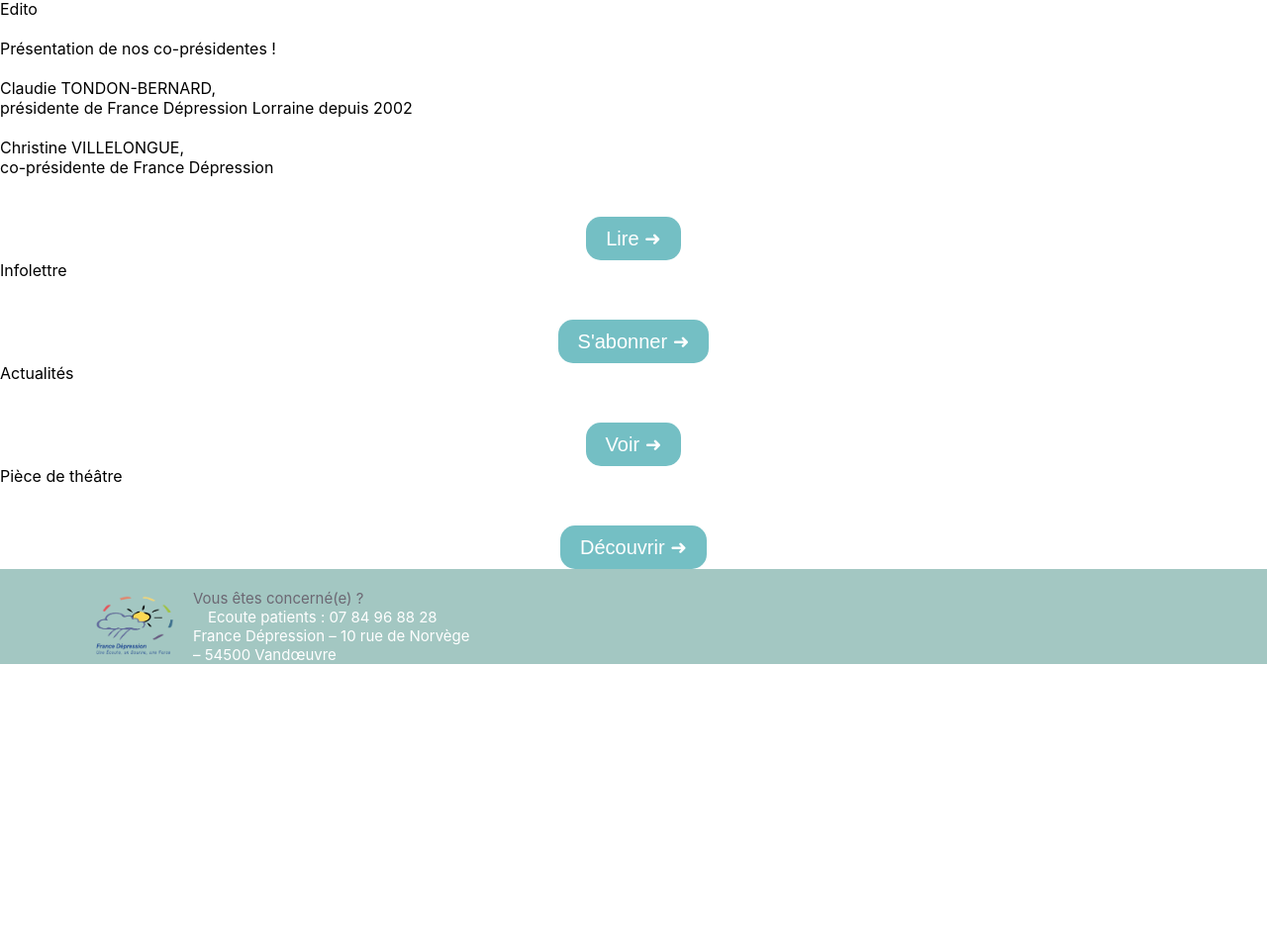
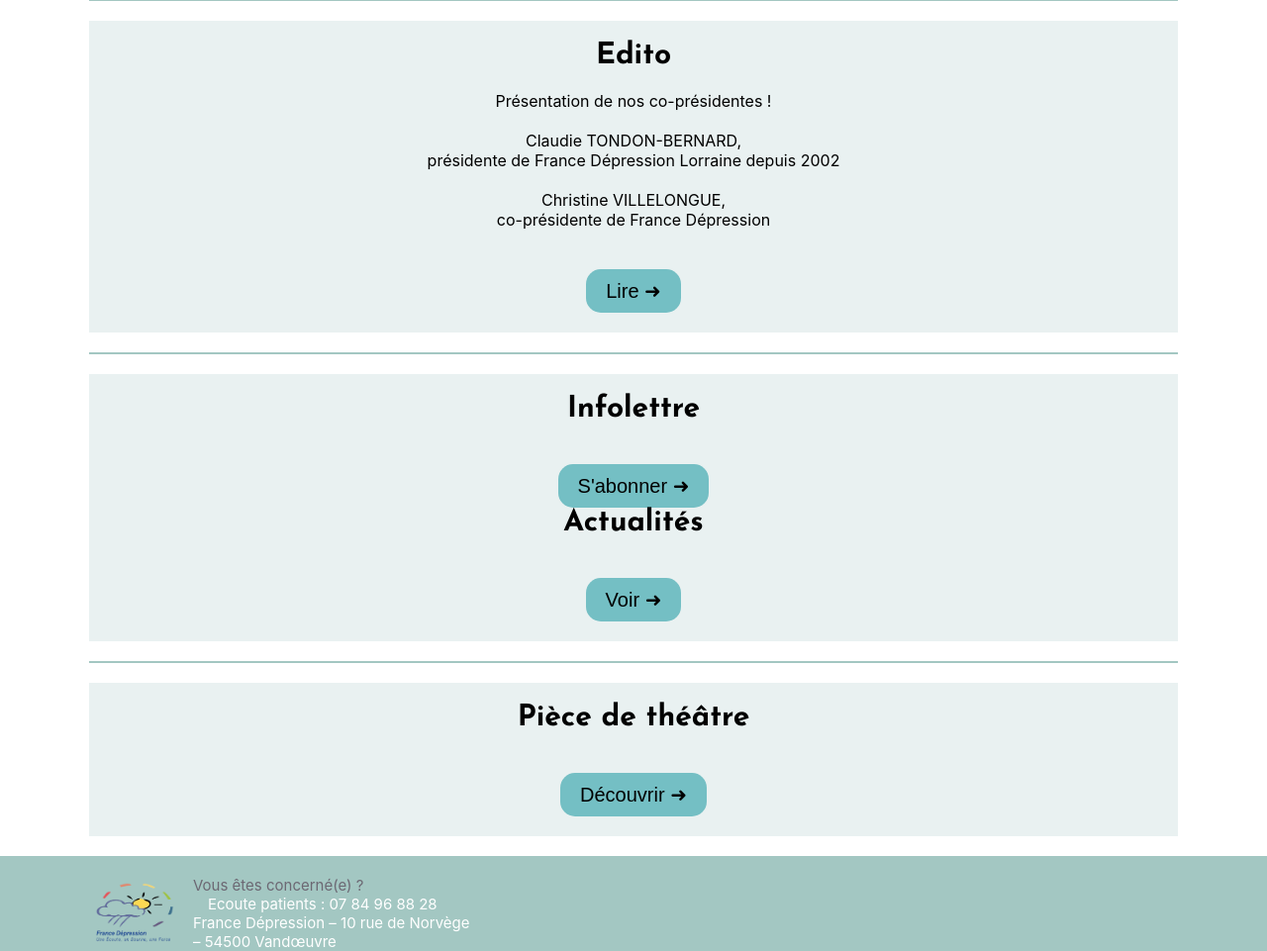
Before and after one commit to sutakos/refonte_francedepression.fr, a PHP site: page / in a window 1280 px wide; the page is wider, and only the part inside the window is pictured. Shown: the part 1310-2271 px from the top of that part at 99% size. Before the commit the page ends 1981 px from the top of that part, so only its background shows below. Run offline with PHP 8.4, Linux system fonts and the light colour scheme.

Commit message:
Update accueil.css

```diff
--- a/css/accueil.css
+++ b/css/accueil.css
@@ -48,13 +48,12 @@
     border-radius: 15px;
     cursor: pointer;
     background-color: #74bfc4;
-    color: var(--color-white);
     font-size: 20px;
-    transition: background-color 0.3s;
 }
 
 .btn button:hover {
     background-color: #3e949a;
+    transition: background-color 0.3s;
 }
 /*FIN DU NUMERO D'ECOUTE*/
 
@@ -134,8 +133,25 @@
 }
 /*FIN DU CARROUSEL*/
 
-/*EDITO*/
-/*FIN DE L'EDITO*/
+
+/*MISE EN FORME COMMUNE*/
+.Info{
+    margin:0 90px 0 90px;
+    padding:20px 0 20px 0;
+    border-top: 2px solid #A3C7C2;
+    text-align: center;
+}
+
+.InfoStyle{
+    font-size: 30px;
+    font-family: 'Josefin Sans', sans-serif;
+    font-weight: bold;
+}
+
+.backColor{
+    background-color: #E9F1F1;
+    padding: 20px 0 20px 0;
+}
 
 /*ACTU*/
 /*FIN DE L'ACTU*/
```
